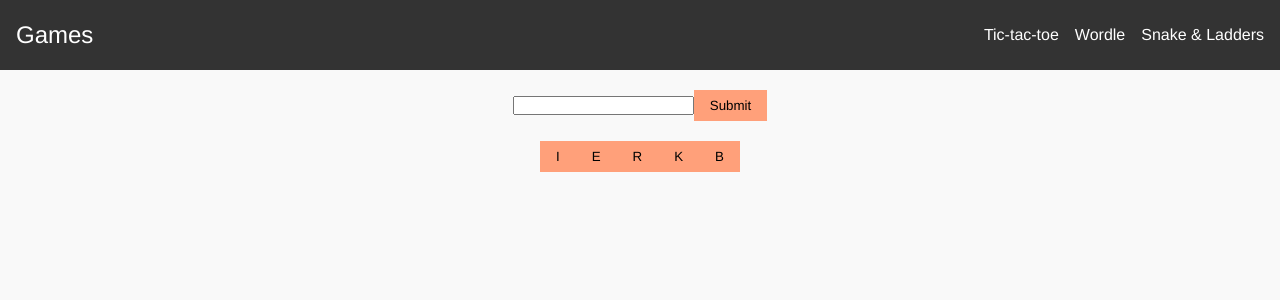
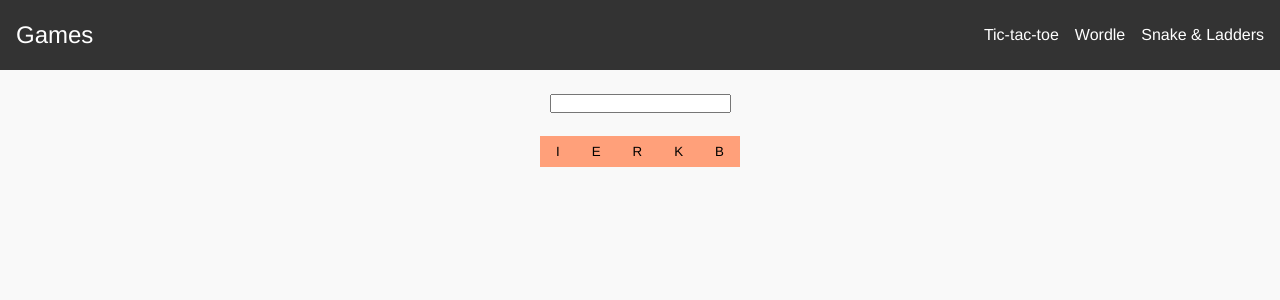
Before and after one commit to ankit-Kumar-4/board-games, a Next.js app: page /wordle in a window 1280 px wide. Shown: the top 300 px of the page. Built offline with nearby package versions, Linux system fonts and the light colour scheme.

Commit message:
removed submit button from wordle

```diff
--- a/src/components/FiveCharForm.tsx
+++ b/src/components/FiveCharForm.tsx
@@ -3,7 +3,6 @@ import styles from "@/styles/wordle.module.css";
 
 const FiveCharForm = ({ passValue, inputLength }: { passValue: (items: string) => void; inputLength: number }) => {
     const [inputValue, setInputValue] = useState('');
-    const [submittedValue, setSubmittedValue] = useState('');
 
     const handleChange = (e: React.ChangeEvent<HTMLInputElement>) => {
         const value = e.target.value.toUpperCase(); // Convert to uppercase
@@ -12,17 +11,15 @@ const FiveCharForm = ({ passValue, inputLength }: { passValue: (items: string) =
         if (regex.test(value)) { // Validate that the input is uppercase and at most 5 characters long
             setInputValue(value);
         }
+        if (value.length === inputLength) {
+            passValue(value);
+        }
     };
 
-    const handleSubmit = (e: React.FormEvent<HTMLFormElement>) => {
-        e.preventDefault();
-        passValue(inputValue);
-    };
-    // handleSubmit(inputValue);
 
     return (
         <div className={styles["game-row"]}>
-            <form onSubmit={handleSubmit}>
+            <form>
                 <input
                     type="text"
                     value={inputValue}
@@ -30,7 +27,6 @@ const FiveCharForm = ({ passValue, inputLength }: { passValue: (items: string) =
                     maxLength={inputLength}
                     required
                 />
-                <button type="submit">Submit</button>
             </form>
         </div>
     );
```
